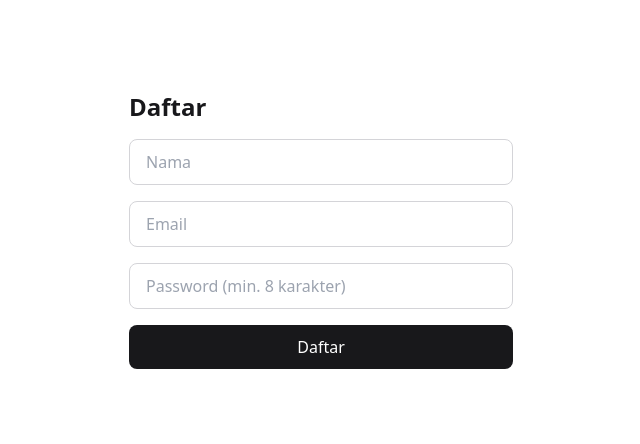
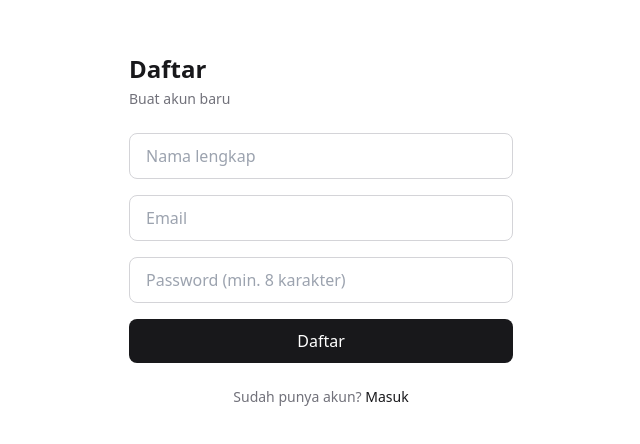
Before and after one commit to DevvZullz/aplikasi, a Next.js app: page /register in a window 1280 px wide. Shown: the part 170-614 px from the top of the page, without its empty margins (319-959 px from the left). Built offline with nearby package versions, Linux system fonts and the light colour scheme.

Commit message:
fix: add SessionProvider, fix register/login form handlers

```diff
--- a/src/app/(auth)/login/page.tsx
+++ b/src/app/(auth)/login/page.tsx
@@ -2,39 +2,64 @@
 
 import { useState } from 'react';
 import { signIn } from 'next-auth/react';
-import { useRouter } from 'next/navigation';
+import { useRouter, useSearchParams } from 'next/navigation';
+import Link from 'next/link';
 
 export default function LoginPage() {
   const router = useRouter();
+  const searchParams = useSearchParams();
   const [email, setEmail] = useState('');
   const [password, setPassword] = useState('');
   const [error, setError] = useState('');
+  const [loading, setLoading] = useState(false);
 
   const handleSubmit = async (e: React.FormEvent) => {
     e.preventDefault();
     setError('');
+    setLoading(true);
 
+    try {
       const res = await signIn('credentials', { email, password, redirect: false });
-
       if (res?.error) {
         setError('Email atau password salah');
         return;
       }
       router.push('/dashboard');
+    } catch {
+      setError('Terjadi kesalahan, coba lagi');
+    } finally {
+      setLoading(false);
+    }
   };
 
   return (
     <main className="flex min-h-screen items-center justify-center p-8">
-      <form onSubmit={handleSubmit} className="w-full max-w-sm space-y-4">
+      <div className="w-full max-w-sm space-y-6">
+        <div>
           <h1 className="text-2xl font-semibold">Masuk</h1>
-        {error && <p className="text-sm text-red-500">{error}</p>}
+          <p className="mt-1 text-sm text-zinc-500">Selamat datang kembali</p>
+        </div>
+
+        {searchParams.get('registered') && (
+          <div className="rounded-lg bg-green-50 px-4 py-3 text-sm text-green-600 dark:bg-green-900/20 dark:text-green-400">
+            Akun berhasil dibuat! Silakan masuk.
+          </div>
+        )}
+
+        {error && (
+          <div className="rounded-lg bg-red-50 px-4 py-3 text-sm text-red-600 dark:bg-red-900/20 dark:text-red-400">
+            {error}
+          </div>
+        )}
+
+        <form onSubmit={handleSubmit} className="space-y-4">
           <input
             type="email"
             placeholder="Email"
             value={email}
             onChange={(e) => setEmail(e.target.value)}
             required
-          className="w-full rounded-lg border border-zinc-300 px-4 py-2.5 dark:border-zinc-700 dark:bg-zinc-900"
+            className="w-full rounded-lg border border-zinc-300 px-4 py-2.5 outline-none focus:border-zinc-500 dark:border-zinc-700 dark:bg-zinc-900"
           />
           <input
             type="password"
@@ -42,12 +67,24 @@ export default function LoginPage() {
             value={password}
             onChange={(e) => setPassword(e.target.value)}
             required
-          className="w-full rounded-lg border border-zinc-300 px-4 py-2.5 dark:border-zinc-700 dark:bg-zinc-900"
+            className="w-full rounded-lg border border-zinc-300 px-4 py-2.5 outline-none focus:border-zinc-500 dark:border-zinc-700 dark:bg-zinc-900"
           />
-        <button type="submit" className="w-full rounded-lg bg-zinc-900 px-4 py-2.5 text-white dark:bg-white dark:text-zinc-900">
-          Masuk
+          <button
+            type="submit"
+            disabled={loading}
+            className="w-full rounded-lg bg-zinc-900 px-4 py-2.5 font-medium text-white disabled:opacity-50 dark:bg-white dark:text-zinc-900"
+          >
+            {loading ? 'Masuk...' : 'Masuk'}
           </button>
         </form>
+
+        <p className="text-center text-sm text-zinc-500">
+          Belum punya akun?{' '}
+          <Link href="/register" className="font-medium text-zinc-900 dark:text-white">
+            Daftar
+          </Link>
+        </p>
+      </div>
     </main>
   );
 }
--- a/src/app/(auth)/register/page.tsx
+++ b/src/app/(auth)/register/page.tsx
@@ -2,42 +2,63 @@
 
 import { useState } from 'react';
 import { useRouter } from 'next/navigation';
+import Link from 'next/link';
 
 export default function RegisterPage() {
   const router = useRouter();
   const [form, setForm] = useState({ name: '', email: '', password: '' });
   const [error, setError] = useState('');
+  const [loading, setLoading] = useState(false);
 
   const handleSubmit = async (e: React.FormEvent) => {
     e.preventDefault();
     setError('');
+    setLoading(true);
 
+    try {
       const res = await fetch('/api/auth/register', {
         method: 'POST',
         headers: { 'Content-Type': 'application/json' },
         body: JSON.stringify(form),
       });
 
+      const data = await res.json();
+
       if (!res.ok) {
-      const data = await res.json();
         setError(data.error ?? 'Gagal mendaftar');
         return;
       }
 
-    router.push('/login');
+      router.push('/login?registered=1');
+    } catch {
+      setError('Terjadi kesalahan, coba lagi');
+    } finally {
+      setLoading(false);
+    }
   };
 
   return (
     <main className="flex min-h-screen items-center justify-center p-8">
-      <form onSubmit={handleSubmit} className="w-full max-w-sm space-y-4">
+      <div className="w-full max-w-sm space-y-6">
+        <div>
           <h1 className="text-2xl font-semibold">Daftar</h1>
-        {error && <p className="text-sm text-red-500">{error}</p>}
+          <p className="mt-1 text-sm text-zinc-500">Buat akun baru</p>
+        </div>
+
+        {error && (
+          <div className="rounded-lg bg-red-50 px-4 py-3 text-sm text-red-600 dark:bg-red-900/20 dark:text-red-400">
+            {error}
+          </div>
+        )}
+
+        <form onSubmit={handleSubmit} className="space-y-4">
           <input
-          placeholder="Nama"
+            placeholder="Nama lengkap"
             value={form.name}
             onChange={(e) => setForm({ ...form, name: e.target.value })}
             required
-          className="w-full rounded-lg border border-zinc-300 px-4 py-2.5 dark:border-zinc-700 dark:bg-zinc-900"
+            minLength={2}
+            className="w-full rounded-lg border border-zinc-300 px-4 py-2.5 outline-none focus:border-zinc-500 dark:border-zinc-700 dark:bg-zinc-900"
           />
           <input
             type="email"
@@ -45,21 +66,33 @@ export default function RegisterPage() {
             value={form.email}
             onChange={(e) => setForm({ ...form, email: e.target.value })}
             required
-          className="w-full rounded-lg border border-zinc-300 px-4 py-2.5 dark:border-zinc-700 dark:bg-zinc-900"
+            className="w-full rounded-lg border border-zinc-300 px-4 py-2.5 outline-none focus:border-zinc-500 dark:border-zinc-700 dark:bg-zinc-900"
           />
           <input
             type="password"
             placeholder="Password (min. 8 karakter)"
-          value={form.password}
+            value={form.email}
             onChange={(e) => setForm({ ...form, password: e.target.value })}
             required
             minLength={8}
-          className="w-full rounded-lg border border-zinc-300 px-4 py-2.5 dark:border-zinc-700 dark:bg-zinc-900"
+            className="w-full rounded-lg border border-zinc-300 px-4 py-2.5 outline-none focus:border-zinc-500 dark:border-zinc-700 dark:bg-zinc-900"
           />
-        <button type="submit" className="w-full rounded-lg bg-zinc-900 px-4 py-2.5 text-white dark:bg-white dark:text-zinc-900">
-          Daftar
+          <button
+            type="submit"
+            disabled={loading}
+            className="w-full rounded-lg bg-zinc-900 px-4 py-2.5 font-medium text-white disabled:opacity-50 dark:bg-white dark:text-zinc-900"
+          >
+            {loading ? 'Mendaftar...' : 'Daftar'}
           </button>
         </form>
+
+        <p className="text-center text-sm text-zinc-500">
+          Sudah punya akun?{' '}
+          <Link href="/login" className="font-medium text-zinc-900 dark:text-white">
+            Masuk
+          </Link>
+        </p>
+      </div>
     </main>
   );
 }
--- a/src/app/layout.tsx
+++ b/src/app/layout.tsx
@@ -1,5 +1,6 @@
 import type { Metadata } from 'next';
 import './globals.css';
+import { Providers } from '@/components/Providers';
 
 export const metadata: Metadata = {
   title: 'Life Hub — All-in-One Life Utility',
@@ -10,7 +11,7 @@ export default function RootLayout({ children }: { children: React.ReactNode })
   return (
     <html lang="id" suppressHydrationWarning>
       <body className="bg-white text-zinc-900 dark:bg-zinc-950 dark:text-zinc-100 antialiased">
-        {children}
+        <Providers>{children}</Providers>
       </body>
     </html>
   );
--- /dev/null
+++ b/src/components/Providers.tsx
@@ -0,0 +1,7 @@
+'use client';
+
+import { SessionProvider } from 'next-auth/react';
+
+export function Providers({ children }: { children: React.ReactNode }) {
+  return <SessionProvider>{children}</SessionProvider>;
+}
```
Lines whose indentation alone changed are shown as unchanged.
